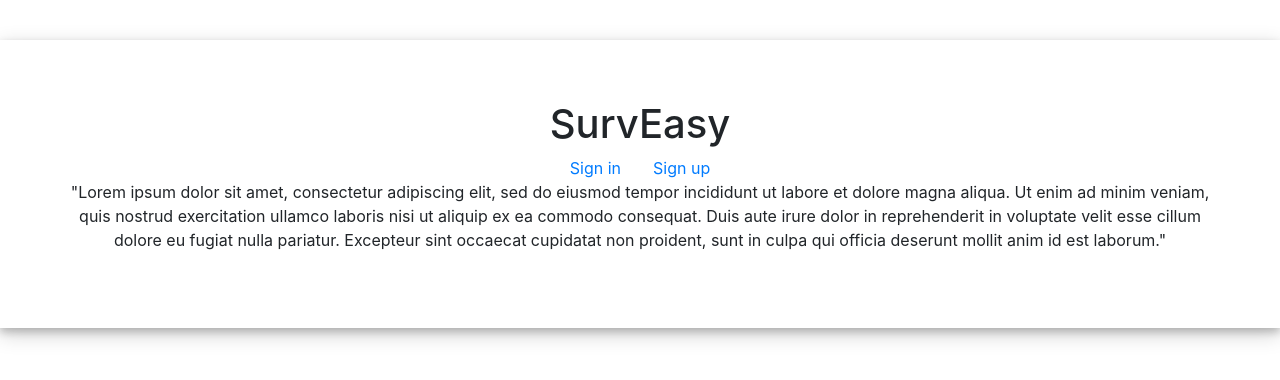
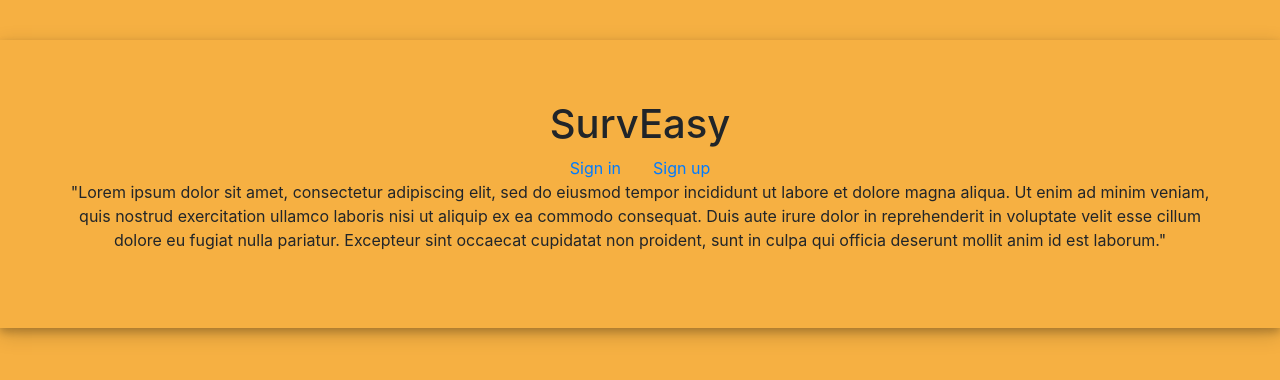
Before and after one commit to tylerdrewwork/Surveasy, a React (Create React App) app in the folder client/: page / in a window 1280 px wide. Shown: the top 380 px of the page. Built offline with nearby package versions, Linux system fonts and the light colour scheme; the HTML template or start-up script is replaced by a standard one.

Commit message:
fix: fixed package version of sass

```diff
--- a/client/package.json
+++ b/client/package.json
@@ -7,7 +7,7 @@
     "axios": "^0.21.0",
     "bootstrap": "^4.5.3",
     "chart.js": "^2.9.4",
-    "node-sass": "^5.0.0",
+    "node-sass": "^4.14.1",
     "react": "^17.0.1",
     "react-bootstrap": "^1.4.0",
     "react-chartjs-2": "^2.11.1",
--- a/client/src/App.js
+++ b/client/src/App.js
@@ -9,6 +9,7 @@ import CreateSurvey from "./pages/createSurvey";
 import Landing from "./pages/landing";
 import TakeSurvey from "./pages/takeSurvey";
 import 'bootstrap/dist/css/bootstrap.min.css';
+import './app.scss';
 
 
 
--- /dev/null
+++ b/client/src/app.scss
@@ -0,0 +1,5 @@
+@import 'style/_colors.scss';
+
+body {
+    background-color: $color-primary;
+}
```
Also changed, not shown: 1 other file (tests, documents, lock files or other folders).
